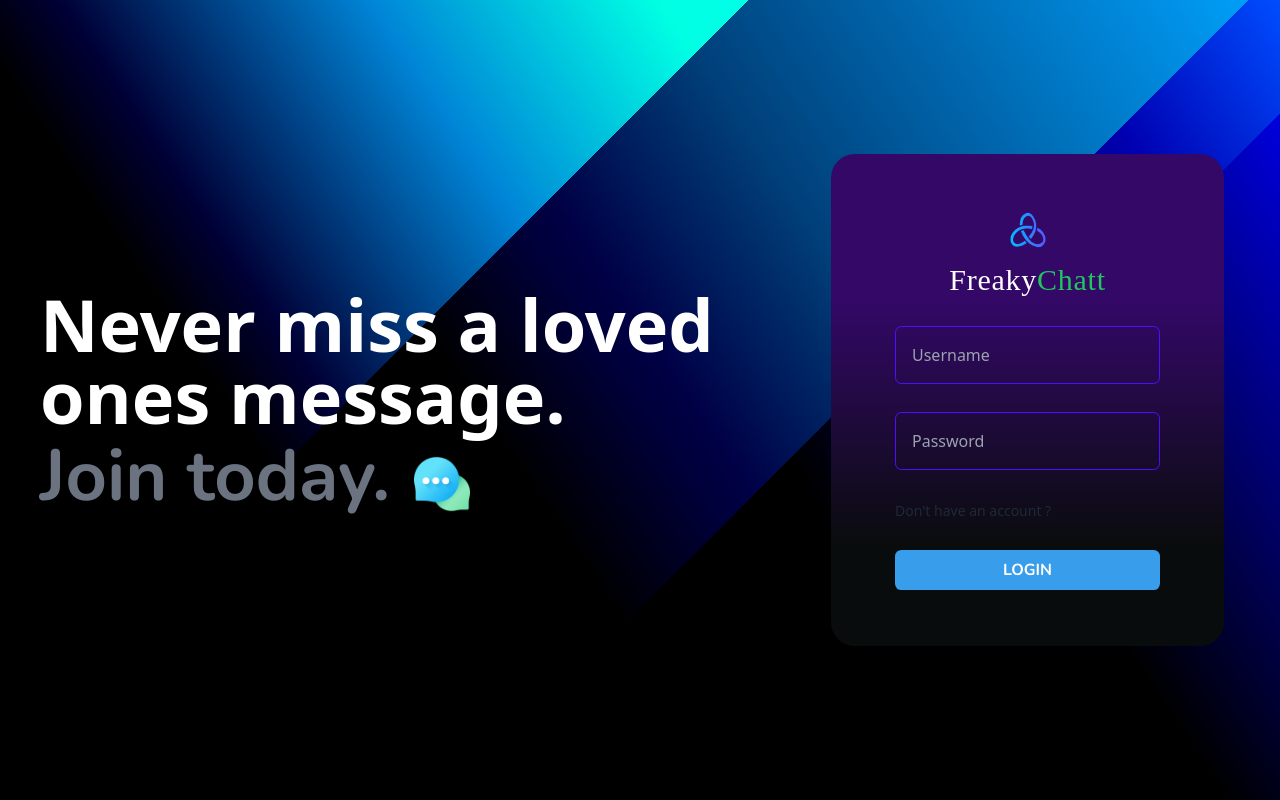
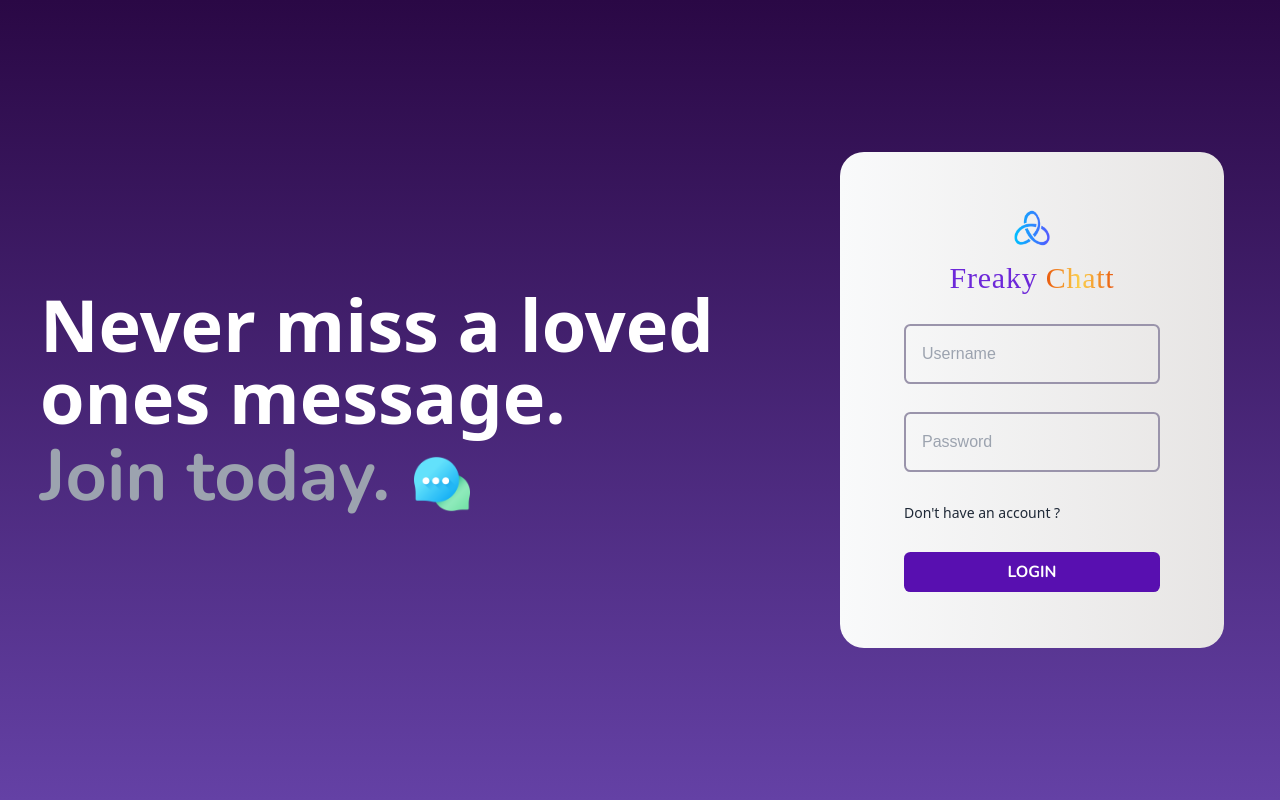
Before and after one commit to Shubhodeep100/FreakyChat, a React (Vite) app in the folder frontend/: page /login in a window 1280 px wide. Built offline with nearby package versions, Linux system fonts and the light colour scheme; a web font is replaced by a local one.

Commit message:
feature updates

```diff
--- a/frontend/src/components/sidebar/Sidebar.jsx
+++ b/frontend/src/components/sidebar/Sidebar.jsx
@@ -1,10 +1,12 @@
 import useLogout from "../../hooks/useLogout";
 import Conversations from "./Conversations";
 import SearchInput from "./SearchInput";
+import { useAuthContext } from "../../context/AuthContext";
 
 const Sidebar = () => {
   const { loading } = useLogout();
-  const loggedInUser = JSON.parse(localStorage.getItem("chat-user"));
+  const { authUser } = useAuthContext();
+  // const loggedInUser = JSON.parse(localStorage.getItem("chat-user"));
 
   return (
     <div className="border-r border-slate-500 flex flex-col bg-zinc-900">
@@ -16,12 +18,12 @@ const Sidebar = () => {
       {!loading ? (
         <div className="flex flex-row w-6/7 my-3 mx-3 ">
           <div className="flex justify-between w-full items-center">
-            <div className="flex justify-center group p-2 items-center hover:bg-zinc-800 hover:text-white bg-black rounded-lg w-3/4">
-              <p className="font-txt">{loggedInUser.fullName}</p>
+            <div className="flex justify-center group p-1 items-center hover:bg-zinc-800 border border-1 hover:text-white bg-black rounded-lg w-3/4">
+              <p className="font-txt text-xl">{authUser.fullName}</p>
             </div>
 
             <div className="w-10 rounded-full border-4 border-green-600  cursor-pointer ">
-              <img src={loggedInUser.profilePic} alt="user avatar" />
+              <img src={authUser.profilePic} alt="user avatar" />
             </div>
           </div>
         </div>
--- a/frontend/src/components/sidebar/messages/MessageContainer.jsx
+++ b/frontend/src/components/sidebar/messages/MessageContainer.jsx
@@ -140,12 +140,12 @@ const NoChatSelected = () => {
 
   return (
     <div className="flex items-center justify-center h-full w-full">
-      <div className="px-4 text-center sm:text-lg md:text-xl text-gray-200 font-semibold flex flex-col items-center gap-2">
-        <p>{authUser.fullName}</p>
+      <div className="px-4 text-center sm:text-lg md:text-xl space-y- text-gray-200 font-semibold flex flex-col items-center gap-2">
+        <h1 className="text-2xl">{authUser.fullName}</h1>
         <div>
           {" "}
           Welcome to{" "}
-          <h1 className="text-2xl text-white tracking-wide font-signature">
+          <h1 className="text-4xl text-white tracking-wide font-signature">
             Freaky<span className="text-green-500">Chatt</span>
           </h1>
         </div>
--- a/frontend/src/index.css
+++ b/frontend/src/index.css
@@ -6,38 +6,36 @@
 @tailwind utilities;
 
 body {
-  background: radial-gradient(100% 225% at 100% 0%, #ff0000 0%, #000000 100%),
-    linear-gradient(236deg, #00c2ff 0%, #000000 100%),
-    linear-gradient(
-      135deg,
-      #cdffeb 0%,
-      #cdffeb 36%,
-      #009f9d 36%,
-      #009f9d 60%,
-      #07456f 60%,
-      #07456f 67%,
-      #0f0a3c 67%,
-      #0f0a3c 100%
-    );
-  background-blend-mode: overlay, hard-light, normal;
+  background: #6441a5; /* fallback for old browsers */
+  background: -webkit-linear-gradient(
+    to bottom,
+    #2a0845,
+    #6441a5
+  ); /* Chrome 10-25, Safari 5.1-6 */
+  background: linear-gradient(
+    to bottom,
+    #2a0845,
+    #6441a5
+  ); /* W3C, IE 10+/ Edge, Firefox 16+, Chrome 26+, Opera 12+, Safari 7+ */
 }
 
 .inputClass {
   background-color: transparent;
   padding: 1rem;
-  border: 0.1rem solid #4e0eff;
+  border: 2px solid #9a94ab;
   border-radius: 0.4rem;
-  color: white;
+  color: #580fb0;
+  font-family:Arial, Helvetica, sans-serif;
   width: 100%;
   font-size: 1rem;
   &:focus {
-    border: 0.1rem solid #997af0;
+    border: 0.1rem solid #580fb0;
     outline: none;
   }
 }
 
 .button {
-  background-color: #389deb;
+  background-color: #580fb0;
   color: white;
   padding: 0.5rem 0.5rem;
   font-weight: bold;
@@ -54,7 +52,7 @@ body {
 }
 
 .formCont {
-  background-image: linear-gradient(to top, #090c0c 20%, #330867 70%);
+ @apply bg-gradient-to-r from-gray-50 to-stone-200;
 }
 
 ::-webkit-scrollbar {
@@ -76,17 +74,7 @@ body {
 }
 
 .chatbody {
-  background: linear-gradient(
-    55deg,
-    #212121 0%,
-    #212121 40%,
-    #323232 calc(40% + 1px),
-    #323232 60%,
-    #008f95 calc(60% + 1px),
-    #008f95 70%,
-    #14ffec calc(70% + 1px),
-    #14ffec 100%
-  );
+ background-image: linear-gradient( 86.3deg,  rgb(0, 0, 0) 3.6%, rgb(85, 85, 86) 87.6% );
 }
 
 .shake {
@@ -118,9 +106,3 @@ body {
     transform: translate3d(4px, 0, 0);
   }
 }
-
-/* .msgcontainer {
-  background: linear-gradient(180deg, #ffffff 0%, #000000 100%),
-    linear-gradient(90deg, #ffffff 0%, #000000 100%), #00ffff;
-  background-blend-mode: multiply, screen, normal;
-} */
--- a/frontend/src/pages/login/Login.jsx
+++ b/frontend/src/pages/login/Login.jsx
@@ -21,7 +21,7 @@ function Login() {
       <div className="text-white sm:text-4xl md:text-7xl font-bold text-wrap cursor-default w-3/5 space-y-2">
         <h1>Never miss a loved ones message.</h1>
         <div className="flex flex-row gap-6">
-          <h1 className="text-gray-500 font-txt">Join today.</h1>
+          <h1 className="text-gray-400 font-txt">Join today.</h1>
           <div className="flex justify-center items-end">
             <img
               src={chaticon}
@@ -43,8 +43,11 @@ function Login() {
         >
           <div className="flex items-center flex-col gap-3 justify-center">
             <img src={logo} alt="frenzychat" className="h-10 w-10" />
-            <h1 className="text-3xl text-white tracking-wide font-signature">
-              Freaky<span className="text-green-500">Chatt</span>
+            <h1 className="text-3xl text-violet-700 tracking-wide font-signature">
+              Freaky {""}
+              <span className="bg-gradient-to-r from-orange-600 via-amber-300 to-orange-600 bg-clip-text text-transparent">
+                Chatt
+              </span>
             </h1>
           </div>
           <input
@@ -64,7 +67,7 @@ function Login() {
           <div>
             <Link
               to="/signup"
-              className="text-sm hover:underline hover:text-blue-600"
+              className="text-sm hover:underline text-gray-800 hover:text-blue-600"
             >
               {"Don't"} have an account ?
             </Link>
--- a/frontend/src/pages/signup/GenderCheckBox.jsx
+++ b/frontend/src/pages/signup/GenderCheckBox.jsx
@@ -7,10 +7,10 @@ const GenderCheckBox = ({ onCheckboxChange, selectedGender }) => {
             selectedGender === "male" ? "selected" : ""
           }`}
         >
-          <span className="label-text">Male</span>
+          <span className="label-text text-gray-600">Male</span>
           <input
             type="checkbox"
-            className="checkbox border-slate-400"
+            className="checkbox border-violet-600"
             checked={selectedGender === "male"}
             onChange={() => onCheckboxChange("male")}
           />
@@ -23,7 +23,7 @@ const GenderCheckBox = ({ onCheckboxChange, selectedGender }) => {
             selectedGender === "female" ? "selected" : ""
           }`}
         >
-          <span className="label-text">Female</span>
+          <span className="label-text text-gray-600">Female</span>
           <input
             type="checkbox"
             className="checkbox border-slate-400"
--- a/frontend/src/pages/signup/SignUp.jsx
+++ b/frontend/src/pages/signup/SignUp.jsx
@@ -56,8 +56,11 @@ const SignUp = () => {
         >
           <div className="flex items-center gap-3 justify-center">
             <img src={logo} alt="frenzychat" className="h-10 w-10" />
-            <h1 className="text-3xl text-white tracking-wide font-signature">
-              Freaky<span className="text-green-500">Chatt</span>
+            <h1 className="text-3xl text-violet-700 tracking-wide font-signature">
+              Freaky{" "}
+              <span className="bg-gradient-to-r from-orange-600 via-amber-300 to-orange-600 bg-clip-text text-transparent">
+                Chatt
+              </span>
             </h1>
           </div>
           <input
```
Also changed, not shown: 1 other file (tests, documents, lock files or other folders). Lines whose indentation alone changed are shown as unchanged.
